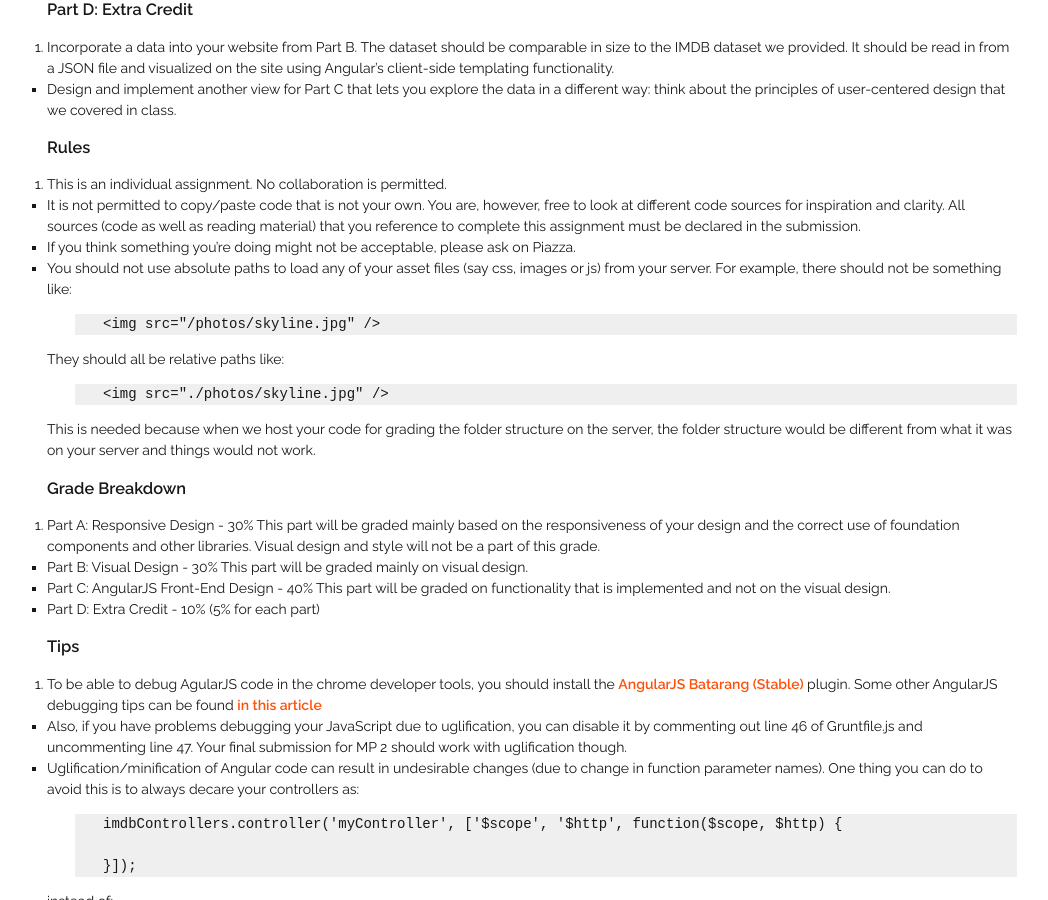
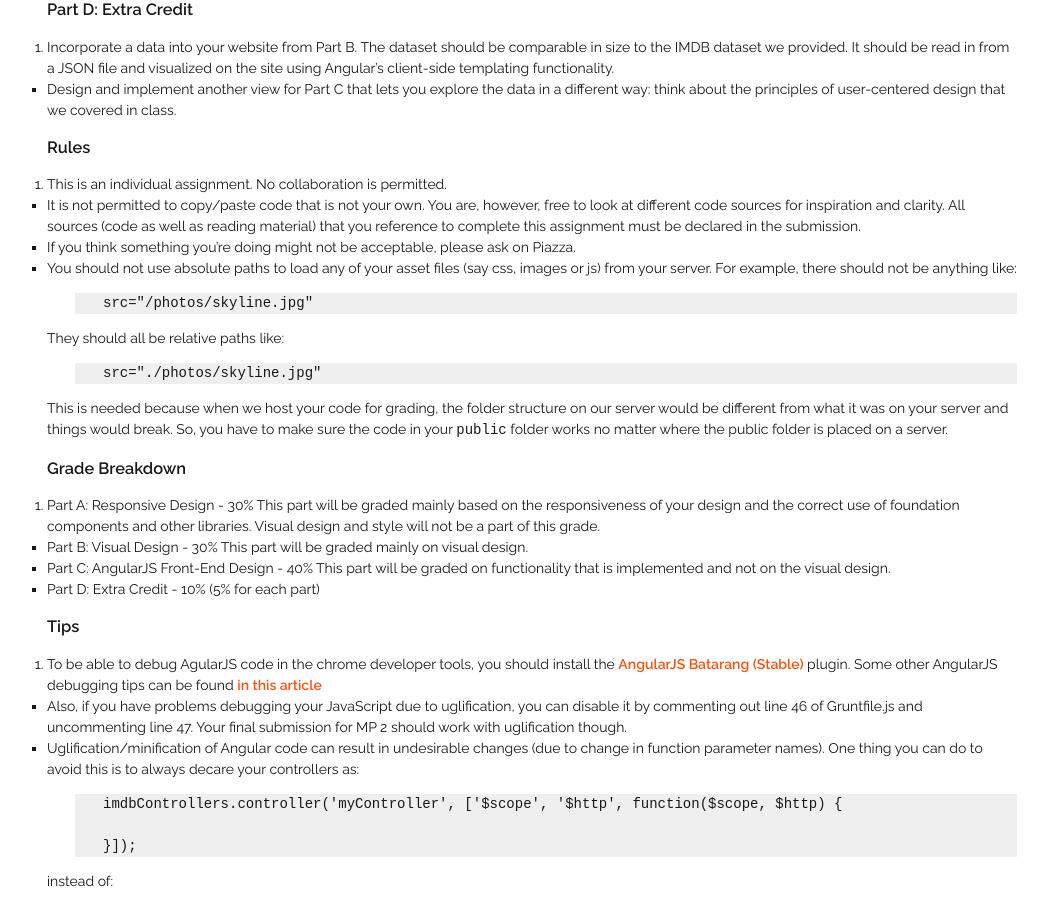
Before and after one commit to biplabdeka/fa2016, a Jekyll site: the page built from _posts/2015-2-23-MP-2.md, in a window 1280 px wide and 900 px high, scrolled down 2136 px. Shown: the whole window, without its empty margins (108-1156 px from the left). Built offline with Jekyll 4.4.1, drawn with Linux system fonts in a browser that asks for light colours; nearby versions of some CDN libraries; Markdown is read by kramdown in place of the engine named in the settings.

Commit message:
relative path rule added

````diff
--- a/_posts/2015-2-23-MP-2.md
+++ b/_posts/2015-2-23-MP-2.md
@@ -83,17 +83,18 @@ For the complete list, please refer to the [Angular documentation](https://docs.
 1.	This is an individual assignment. No collaboration is permitted.
 +   It is not permitted to copy/paste code that is not your own. You are, however, free to look at different code sources for inspiration and clarity. All sources (code as well as reading material) that you reference to complete this assignment must be declared in the submission.
 + If you think something you're doing might not be acceptable, please ask on Piazza.
-+ You should not use absolute paths to load any of your asset files (say css, images or js) from your server. For example, there should not be something like:
++ You should not use absolute paths to load any of your asset files (say css, images or js) from your server. For example, there should not be anything like:
 
 ```html
-<img src="/photos/skyline.jpg" />
+src="/photos/skyline.jpg"
 ```
+
 They should all be relative paths like:
 
 ```html
-<img src="./photos/skyline.jpg" />
+src="./photos/skyline.jpg"
 ```
-This is needed because when we host your code for grading the folder structure on the server, the folder structure would be different from what it was on your server and things would not work.
+This is needed because when we host your code for grading, the folder structure on our server would be different from what it was on your server and things would break. So, you have to make sure the code in your `public` folder works no matter where the public folder is placed on a server.
 
 ###Grade Breakdown
 
````
